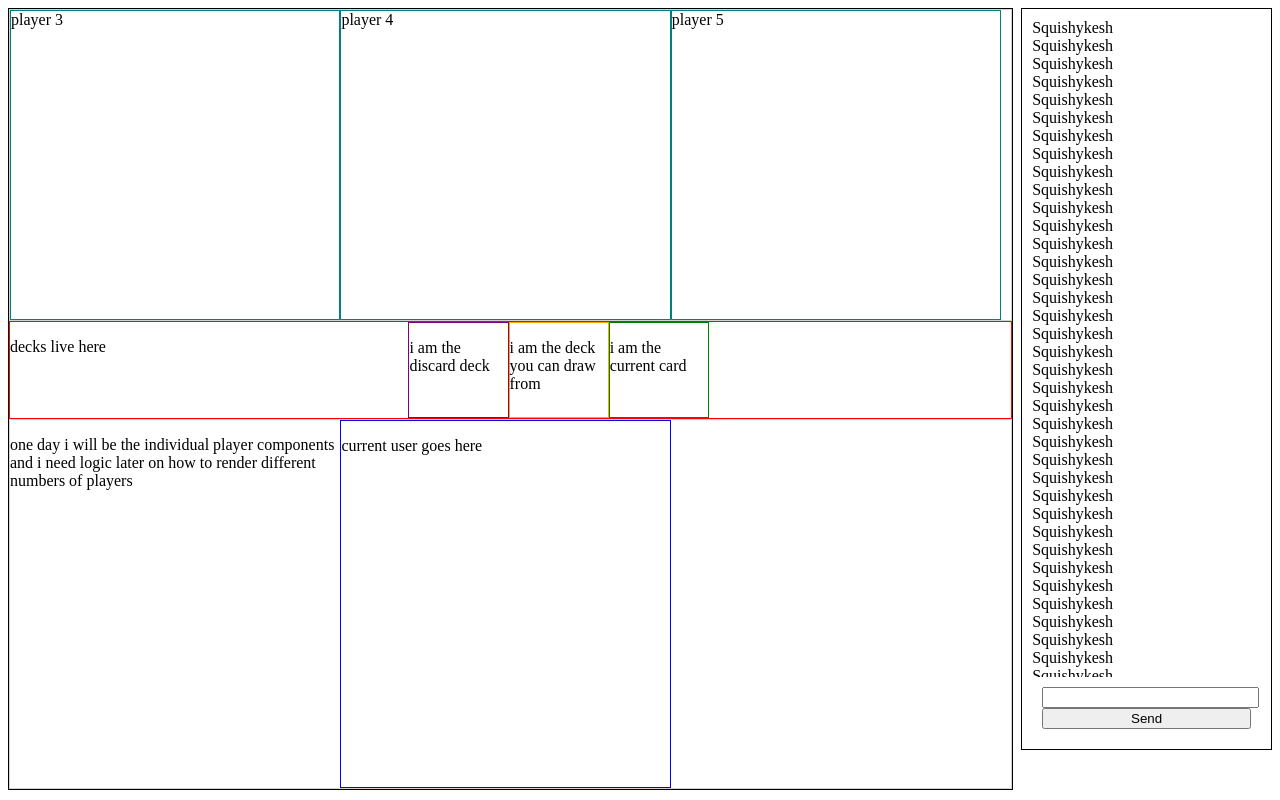
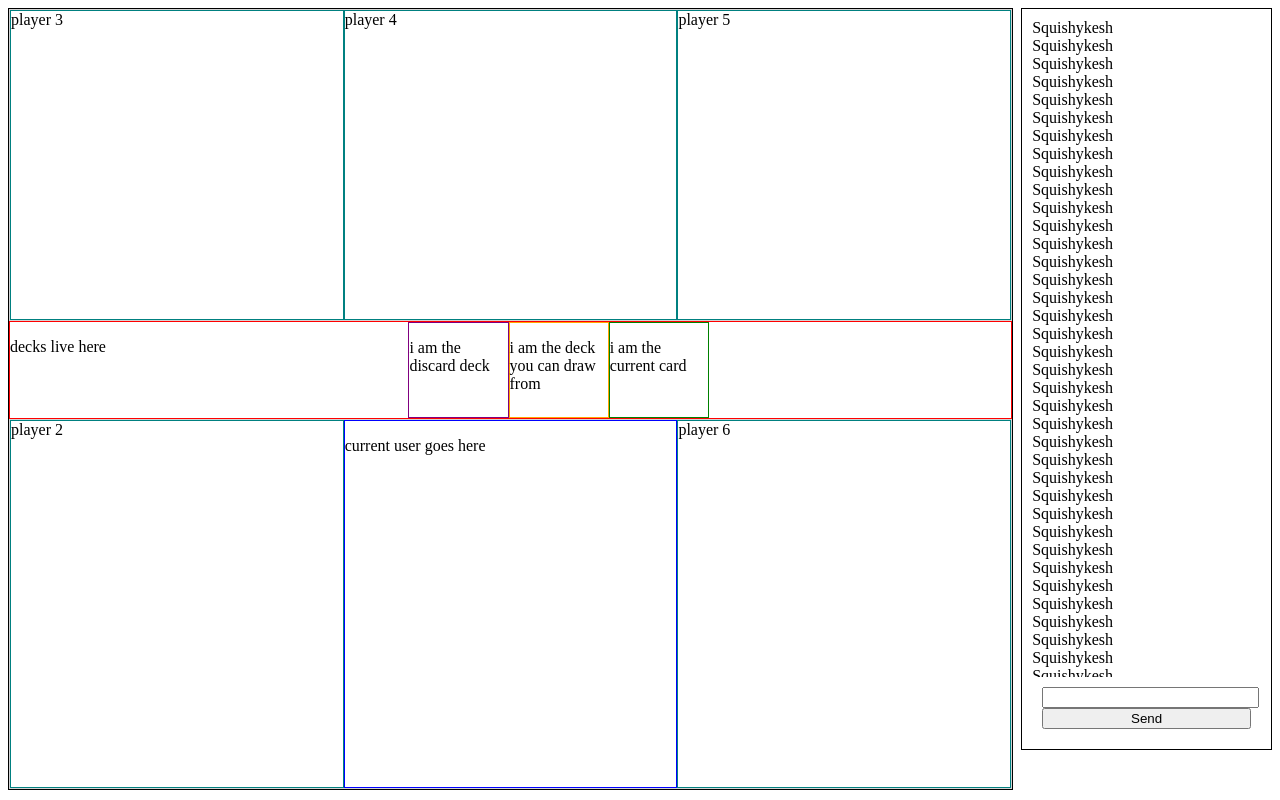
Before and after one commit to Camb-io/playcamb.io, a React (Create React App) app in the folder cambio-client/: page /1 in a window 1280 px wide. Built offline with nearby package versions, Linux system fonts and the light colour scheme.

Commit message:
player 2 6

```diff
--- a/cambio-client/src/components/BottomPlayers/BottomPlayers.main.jsx
+++ b/cambio-client/src/components/BottomPlayers/BottomPlayers.main.jsx
@@ -6,8 +6,9 @@ const BottomPlayers = () => {
 
   return (
     <div className="bottom-players">
-      <p>one day i will be the individual player components and i need logic later on how to render different numbers of players</p>
+      <div className="player-two">player 2</div>
       <CurrentUser />
+      <div className="player-six">player 6</div>
     </div>
   )
 
--- a/cambio-client/src/components/BottomPlayers/styles.scss
+++ b/cambio-client/src/components/BottomPlayers/styles.scss
@@ -3,5 +3,17 @@
   border-style: solid;
   border-color: $standard-player-area;
   display: grid;
-  grid-template-columns: 33% 33% 33%;
+  grid-template-columns: 33.33% 33.33% 33.33%;
+  grid-auto-rows: 100%;
+  grid-template-areas:
+    "playertwo"
+    "currentuser"
+    "playersix";
 }
+
+.player-two, .player-six {
+  grid-area: "playerthree";
+  border-width: 1px;
+  border-style: solid;
+  border-color: teal;
+}
--- a/cambio-client/src/components/TopPlayers/styles.scss
+++ b/cambio-client/src/components/TopPlayers/styles.scss
@@ -3,7 +3,7 @@
   border-style: solid;
   border-color: $standard-player-area;
   display: grid;
-  grid-template-columns: 33% 33% 33%;
+  grid-template-columns: 33.33% 33.33% 33.33%;
   grid-auto-rows: 100%;
   grid-template-areas:
     "playerthree"
@@ -11,23 +11,8 @@
     "playerfive";
 }
 
-.player-three {
-  grid-area: "playerthree";
+.player-three, .player-four, .player-five {
   border-width: 1px;
   border-style: solid;
   border-color: teal;
 }
-
-.player-four {
-  grid-area: "playerfour";
-  border-width: 1px;
-  border-style: solid;
-  border-color: teal;
-}
-
-.player-five {
-  grid-area: "playerfive";
-  border-width: 1px;
-  border-style: solid;
-  border-color: teal;
-}
```
